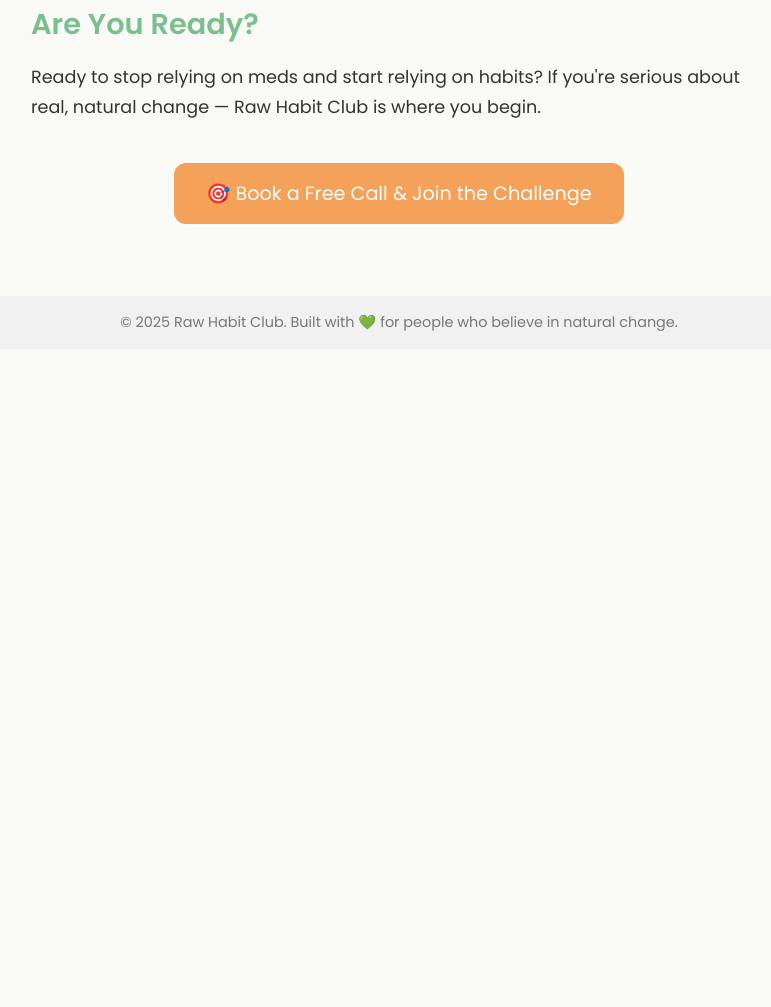
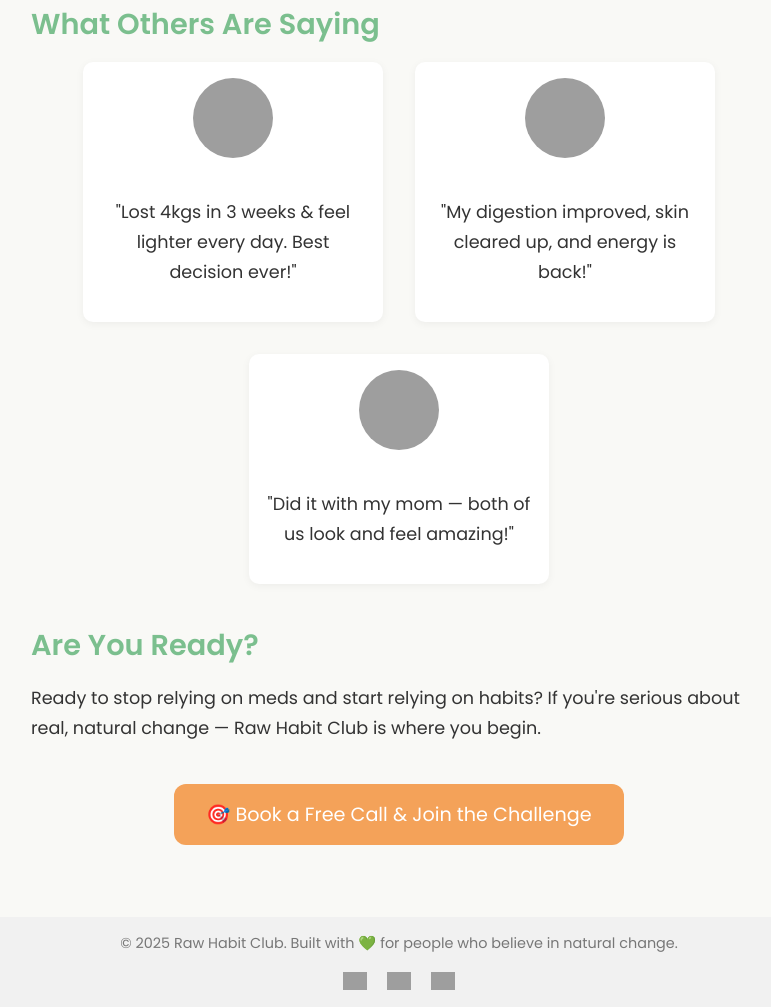
Before and after one commit to rawhabitclub/rawhabitclub, a plain HTML site: page index.html in a window 1280 px wide. Shown: the part 1037-2044 px from the top of the page, without its empty margins (241-1012 px from the left). Before the commit the page ends 1386 px from the top, so only its background shows below. Drawn offline with Linux system fonts and the light colour scheme; grey boxes are pictures that could not be loaded.

Commit message:
index.html

```diff
--- a/index.html
+++ b/index.html
@@ -66,6 +66,27 @@
       line-height: 1.7;
       font-size: 1.1rem;
     }
+    .testimonials {
+      display: flex;
+      flex-wrap: wrap;
+      gap: 2rem;
+      justify-content: center;
+    }
+    .testimonial {
+      background: #fff;
+      border-radius: 10px;
+      padding: 1rem;
+      box-shadow: 0 2px 8px rgba(0, 0, 0, 0.05);
+      max-width: 300px;
+      text-align: center;
+    }
+    .testimonial img {
+      width: 80px;
+      height: 80px;
+      border-radius: 50%;
+      object-fit: cover;
+      margin-bottom: 1rem;
+    }
     .cta {
       text-align: center;
       margin: 2.5rem 0;
@@ -90,6 +111,18 @@
       font-size: 0.9rem;
       color: #777;
       background-color: #f1f1f1;
+    }
+    .socials {
+      margin-top: 1rem;
+    }
+    .socials a {
+      margin: 0 0.5rem;
+      text-decoration: none;
+      color: #333;
+    }
+    .socials img {
+      width: 24px;
+      vertical-align: middle;
     }
   </style>
 </head>
@@ -117,17 +150,40 @@
     </section>
 
     <section class="section">
+      <h2>What Others Are Saying</h2>
+      <div class="testimonials">
+        <div class="testimonial">
+          <img src="https://randomuser.me/api/portraits/women/44.jpg" alt="User">
+          <p>"Lost 4kgs in 3 weeks & feel lighter every day. Best decision ever!"</p>
+        </div>
+        <div class="testimonial">
+          <img src="https://randomuser.me/api/portraits/men/45.jpg" alt="User">
+          <p>"My digestion improved, skin cleared up, and energy is back!"</p>
+        </div>
+        <div class="testimonial">
+          <img src="https://randomuser.me/api/portraits/women/46.jpg" alt="User">
+          <p>"Did it with my mom — both of us look and feel amazing!"</p>
+        </div>
+      </div>
+    </section>
+
+    <section class="section">
       <h2>Are You Ready?</h2>
       <p>Ready to stop relying on meds and start relying on habits? If you're serious about real, natural change — Raw Habit Club is where you begin.</p>
     </section>
 
     <div class="cta">
-      <a href="https://calendly.com/yourusername/rawhabitcall" target="_blank">🎯 Book a Free Call & Join the Challenge</a>
+      <a href="https://calendly.com/rawhabitclub/intro-call" target="_blank">🎯 Book a Free Call & Join the Challenge</a>
     </div>
   </div>
 
   <footer>
-    © 2025 Raw Habit Club. Built with 💚 for people who believe in natural change.
+    <div>© 2025 Raw Habit Club. Built with 💚 for people who believe in natural change.</div>
+    <div class="socials">
+      <a href="https://instagram.com/rawhabitclub" target="_blank"><img src="https://img.icons8.com/ios-filled/50/000000/instagram-new.png" alt="Instagram"></a>
+      <a href="https://linkedin.com/company/rawhabitclub" target="_blank"><img src="https://img.icons8.com/ios-filled/50/000000/linkedin.png" alt="LinkedIn"></a>
+      <a href="https://wa.me/971505947197" target="_blank"><img src="https://img.icons8.com/ios-filled/50/000000/whatsapp.png" alt="WhatsApp"></a>
+    </div>
   </footer>
 </body>
 </html>
```
